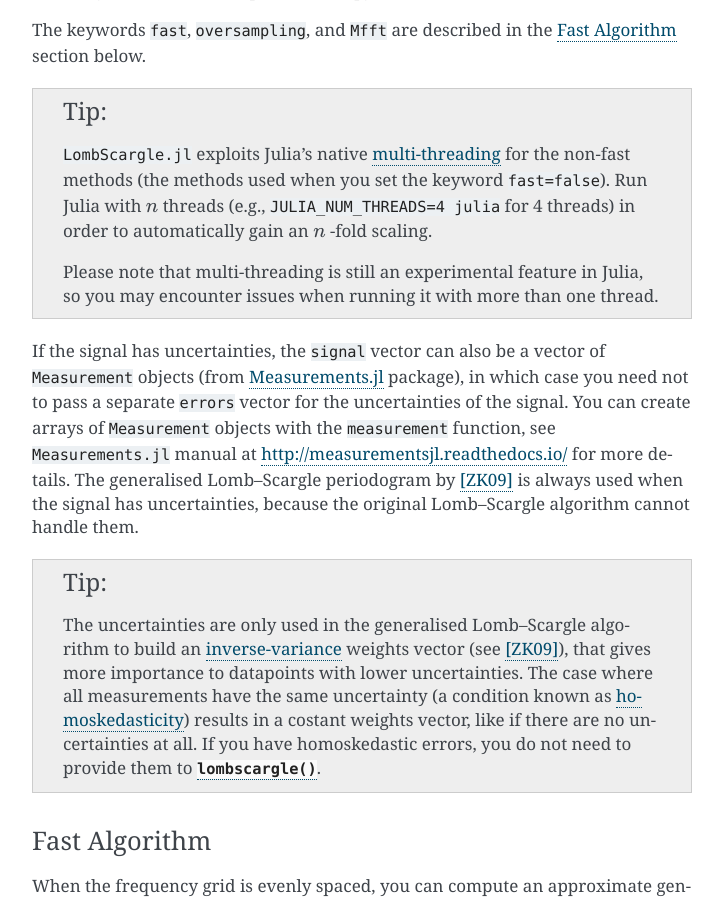
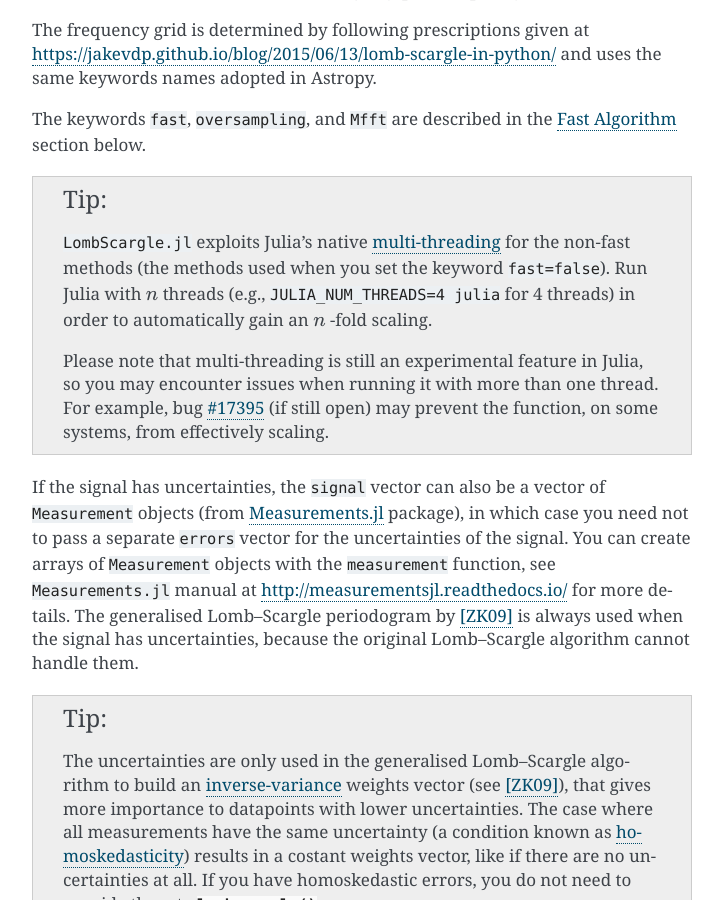
Before and after one commit to JuliaAstro/LombScargle.jl, a Sphinx documentation site: the page built from docs/index.rst, in a window 1280 px wide and 900 px high, scrolled down 4108 px. Shown: the whole window, without its empty margins (388-1111 px from the left). Built offline with Sphinx 7.4.7, drawn with Linux system fonts in a browser that asks for light colours; some of the changed text lies outside the part shown.

Commit message:
More dots

```diff
--- a/docs/index.rst
+++ b/docs/index.rst
@@ -200,7 +203,10 @@ Algorithm`_ section below.
    an :math:`n` -fold scaling.
 
    Please note that multi-threading is still an experimental feature in Julia,
-   so you may encounter issues when running it with more than one thread.
+   so you may encounter issues when running it with more than one thread.  For
+   example, bug `#17395 <https://github.com/JuliaLang/julia/issues/17395>`__ (if
+   still open) may prevent the function, on some systems, from effectively
+   scaling.
 
 If the signal has uncertainties, the ``signal`` vector can also be a vector of
 ``Measurement`` objects (from `Measurements.jl
@@ -490,7 +496,8 @@ Bootstrapping
 
 One of the possible and most simple statistical methods that you can use to
 measure the false-alarm probability and its inverse is `bootstrapping
-<https://en.wikipedia.org/wiki/Bootstrapping_%28statistics%29>`__.
+<https://en.wikipedia.org/wiki/Bootstrapping_%28statistics%29>`__ (see section
+4.2.2 of [MHC93]_).
 
 .. Note::
 
```
Also changed, not shown: other parts of docs/index.rst (+4 -1 lines), 2 other files.
